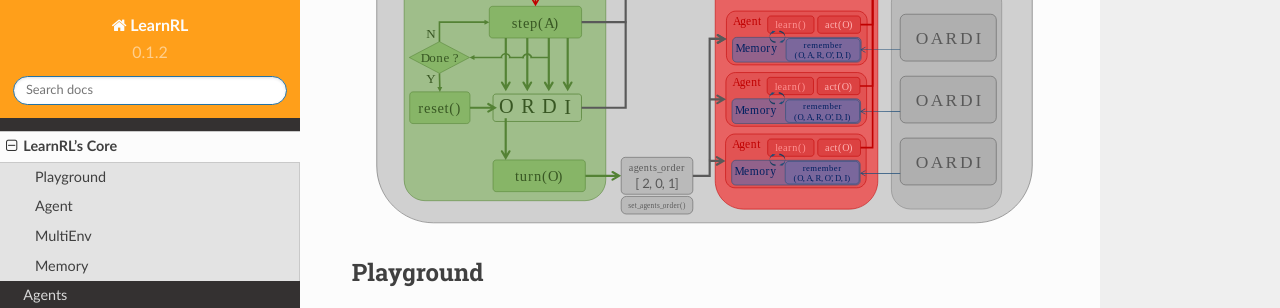
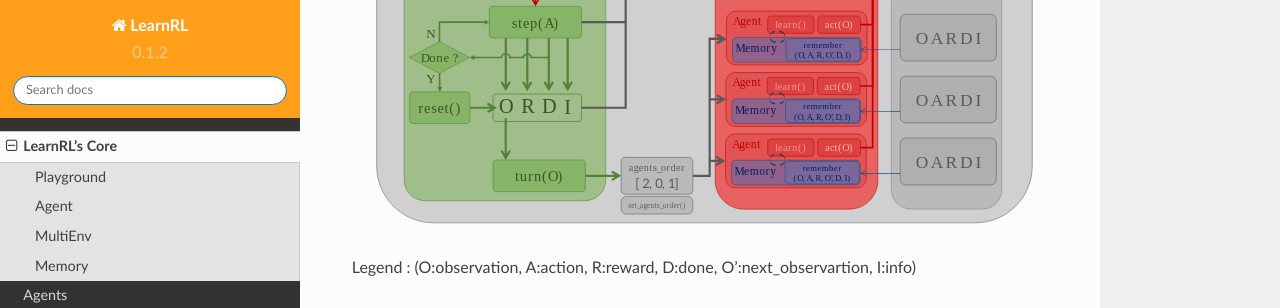
Before and after one commit to MathisFederico/LearnRL, a Sphinx documentation site: the page built from docs/learnrl.core.rst, in a window 1280 px wide and 900 px high, scrolled down 444 px, cut to the strip 0-308 px from the top of the window. Built offline with Sphinx 7.4.7 and the Read the Docs theme 2.0.0, drawn with Linux system fonts in a browser that asks for light colours.

Commit message:
Added small legend for Playground svg

```diff
--- a/docs/learnrl.core.rst
+++ b/docs/learnrl.core.rst
@@ -9,6 +9,7 @@ They are all linked by the :ref:`Playground`, as showned by this:
 .. raw:: html
    :file: LearnRL-Playground.svg
 
+| Legend : (O:observation, A:action, R:reward, D:done, O':next_observartion, I:info)
 
 .. _Playground:
 
```
